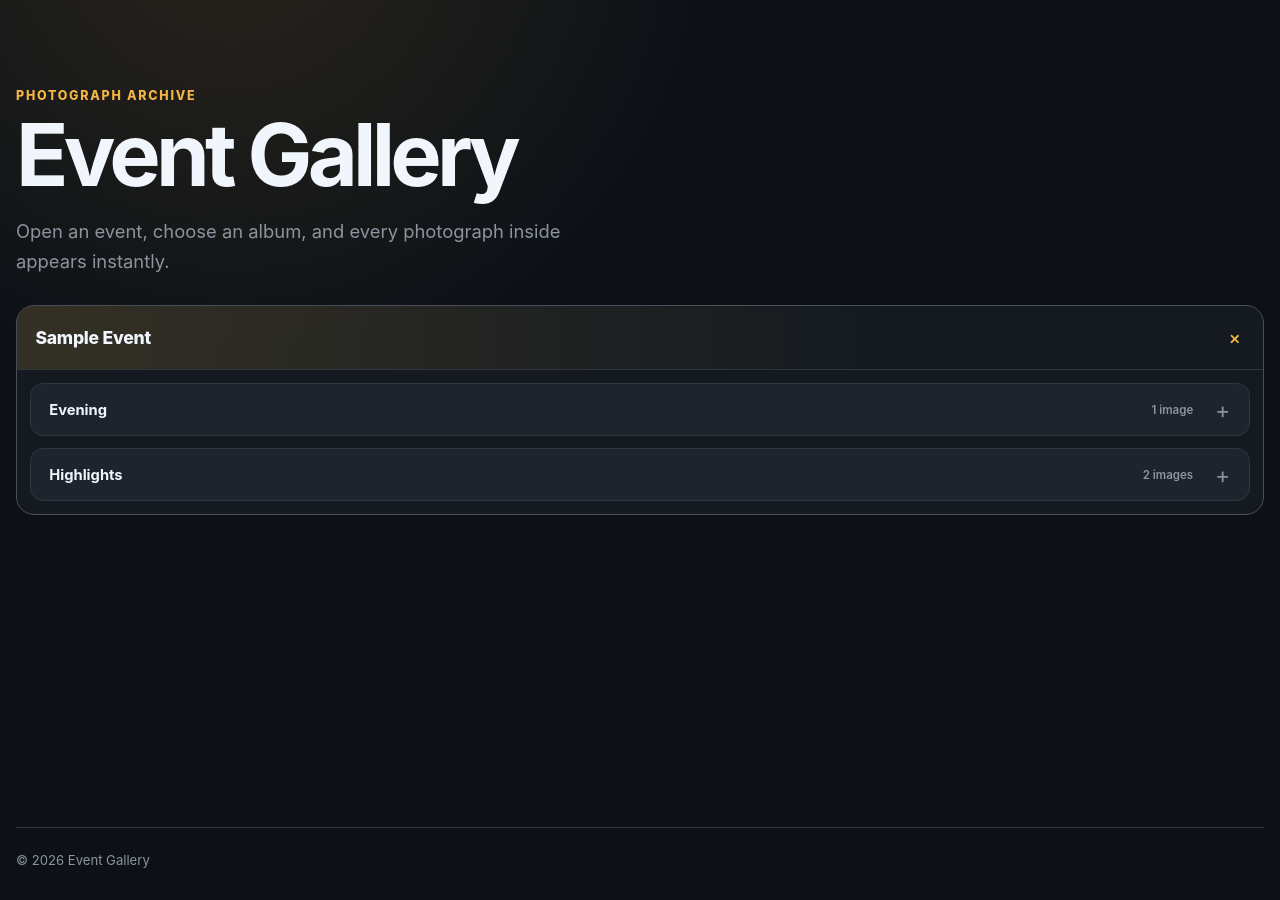
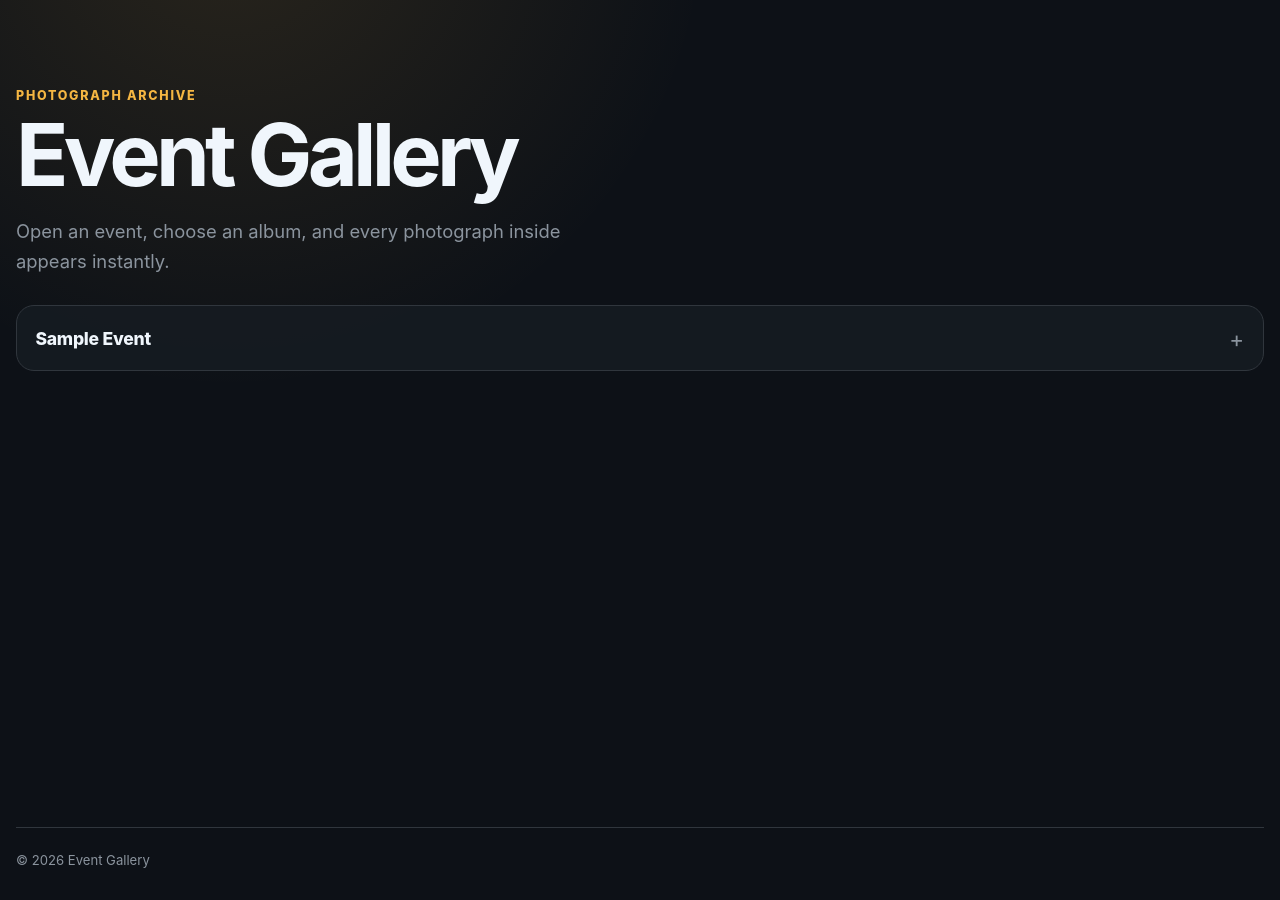
Before and after one commit to rajeshphy/Event, a Jekyll site: the page built from index.md, in a window 1280 px wide. Built offline with Jekyll 4.4.1, drawn with Linux system fonts in a browser that asks for light colours.

Commit message:
Start gallery folders collapsed

```diff
--- a/_layouts/gallery.html
+++ b/_layouts/gallery.html
@@ -126,7 +126,7 @@ layout: default
 <section aria-label="Event albums">
   {% if events.size > 0 %}
     {% for event in events %}
-    <details class="event"{% if events.size == 1 %} open{% endif %}>
+    <details class="event">
       <summary>{{ event.name | replace: '_', ' ' | escape }}</summary>
       <div class="event__body">
         {% assign albums = event.items | group_by_exp: "file", "file.path | split: '/' | slice: 3, 1 | first" | sort: "name" %}
```
